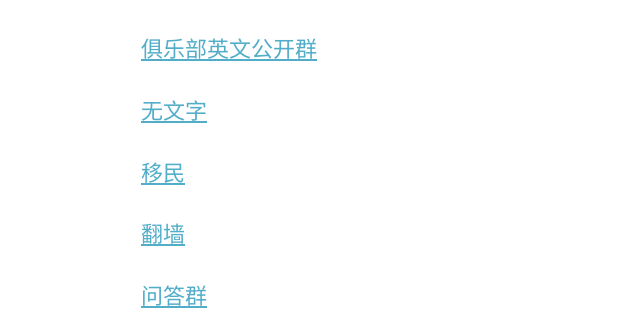
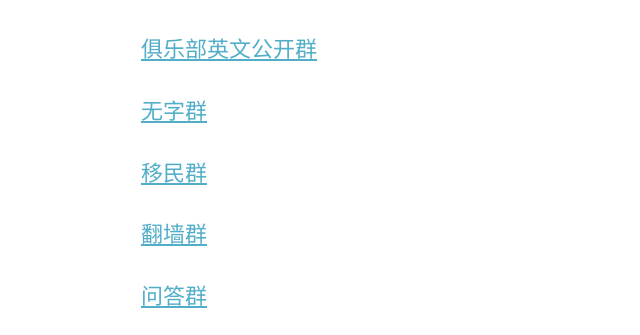
Before and after one commit to 48Club/BNB48Club.github.io, a Jekyll site: the page built from _pages/about.md, in a window 1280 px wide and 900 px high, scrolled down 1474 px. Shown: the part 162-497 px from the top of the window, without its empty margins (181-821 px from the left). Built offline with Jekyll 4.4.1, drawn with Linux system fonts in a browser that asks for light colours; nearby versions of some CDN libraries.

Commit message:
Update about.md

```diff
--- a/_pages/about.md
+++ b/_pages/about.md
@@ -35,11 +35,11 @@ business@bnb48.club
 
 [俱乐部英文公开群](https://t.me/bnb48club_en)
 
-[无文字](https://t.me/bnb48club_sticker)
+[无字群](https://t.me/bnb48club_sticker)
 
-[移民](https://t.me/bnb48club_emigrate)
+[移民群](https://t.me/bnb48club_emigrate)
 
-[翻墙](https://t.me/bnb48club_fuckgfw)
+[翻墙群](https://t.me/bnb48club_fuckgfw)
 
 [问答群](https://t.me/bnb48club_qanda)
 
```
